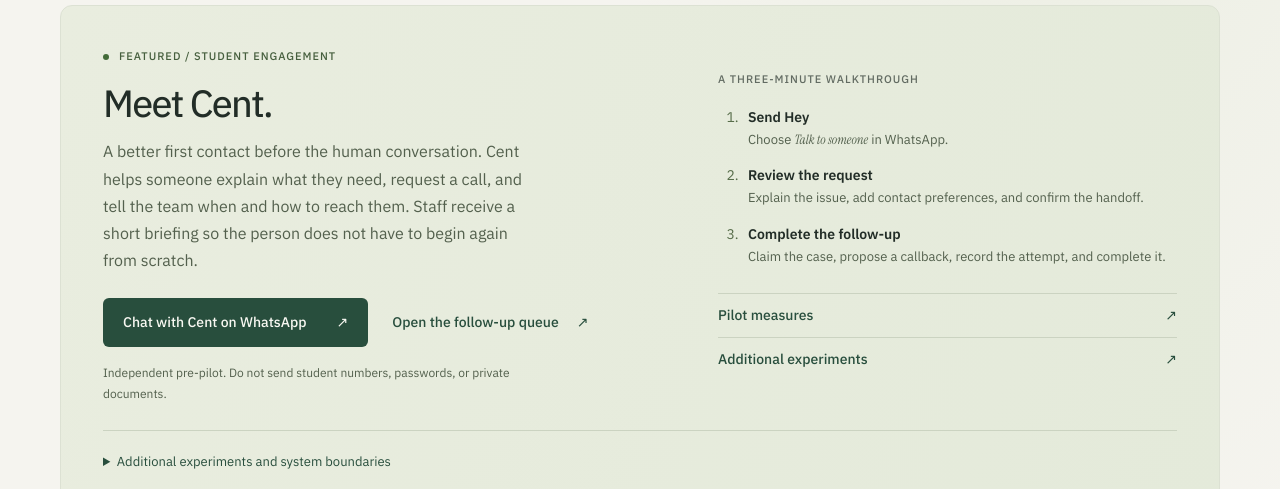
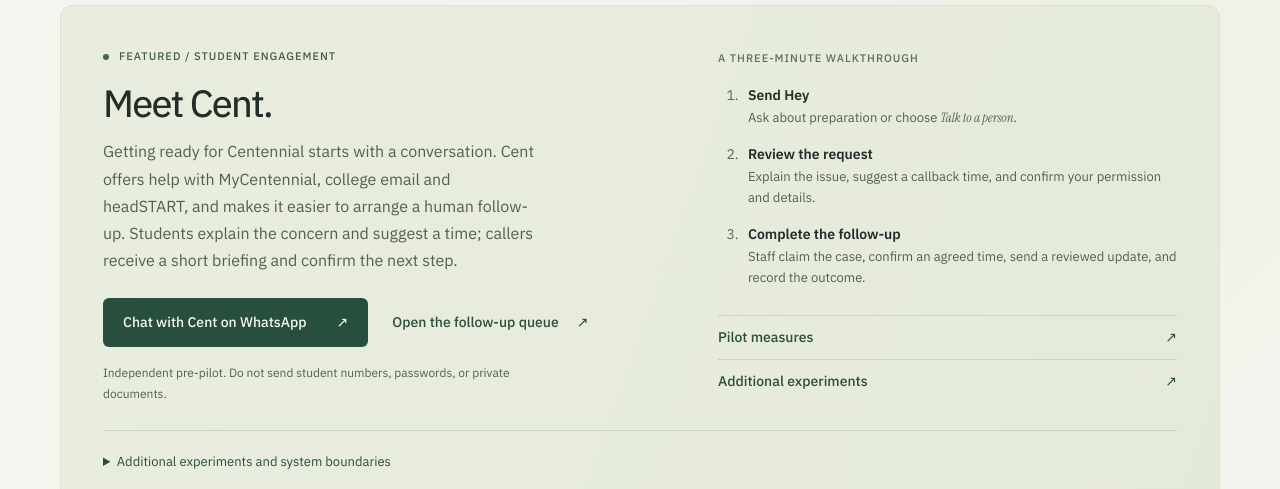
Before and after one commit to ixxet/ixxet, a plain HTML site: page index.html in a window 1280 px wide. Shown: the part 751-1240 px from the top of the page. Drawn offline with Linux system fonts and the light colour scheme.

Commit message:
Align Cent walkthrough with preparation and student-proposed callbacks

```diff
--- a/index.html
+++ b/index.html
@@ -86,13 +86,13 @@
           <div class="featured-copy">
             <p class="eyebrow"><span class="status-dot" aria-hidden="true"></span> Featured / Student engagement</p>
             <h3 id="cent-title">Meet Cent.</h3>
-            <p>A better first contact before the human conversation. Cent helps someone explain what they need, request a call, and tell the team when and how to reach them. Staff receive a short briefing so the person does not have to begin again from scratch.</p>
+            <p>Getting ready for Centennial starts with a conversation. Cent offers help with MyCentennial, college email and headSTART, and makes it easier to arrange a human follow-up. Students explain the concern and suggest a time; callers receive a short briefing and confirm the next step.</p>
             <div class="cent-actions"><a class="button" href="https://wa.me/14374602520?text=Hey">Chat with Cent on WhatsApp <span aria-hidden="true">&#8599;</span></a><a class="text-link" href="https://cent-demo.lintellabs.net/staff">Open the follow-up queue <span aria-hidden="true">&#8599;</span></a></div>
             <p class="cent-boundary">Independent pre-pilot. Do not send student numbers, passwords, or private documents.</p>
           </div>
           <div class="cent-walkthrough">
             <p class="eyebrow">A three-minute walkthrough</p>
-            <ol><li><strong>Send Hey</strong><span>Choose <em>Talk to someone</em> in WhatsApp.</span></li><li><strong>Review the request</strong><span>Explain the issue, add contact preferences, and confirm the handoff.</span></li><li><strong>Complete the follow-up</strong><span>Claim the case, propose a callback, record the attempt, and complete it.</span></li></ol>
+            <ol><li><strong>Send Hey</strong><span>Ask about preparation or choose <em>Talk to a person</em>.</span></li><li><strong>Review the request</strong><span>Explain the issue, suggest a callback time, and confirm your permission and details.</span></li><li><strong>Complete the follow-up</strong><span>Staff claim the case, confirm an agreed time, send a reviewed update, and record the outcome.</span></li></ol>
             <a class="text-link" href="https://cent-demo.lintellabs.net/staff?view=measures">Pilot measures <span aria-hidden="true">&#8599;</span></a>
             <a class="text-link" href="https://cent-demo.lintellabs.net/labs/journeys">Additional experiments <span aria-hidden="true">&#8599;</span></a>
           </div>
```
